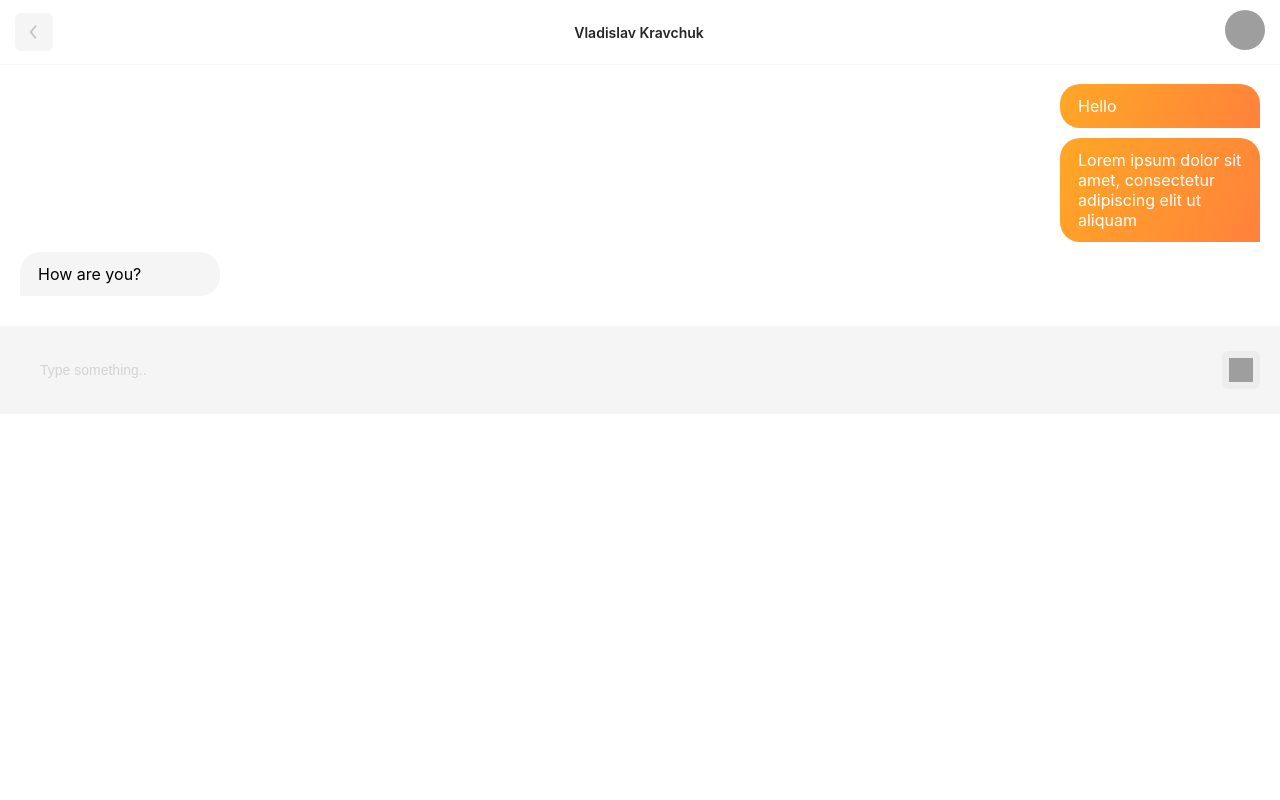
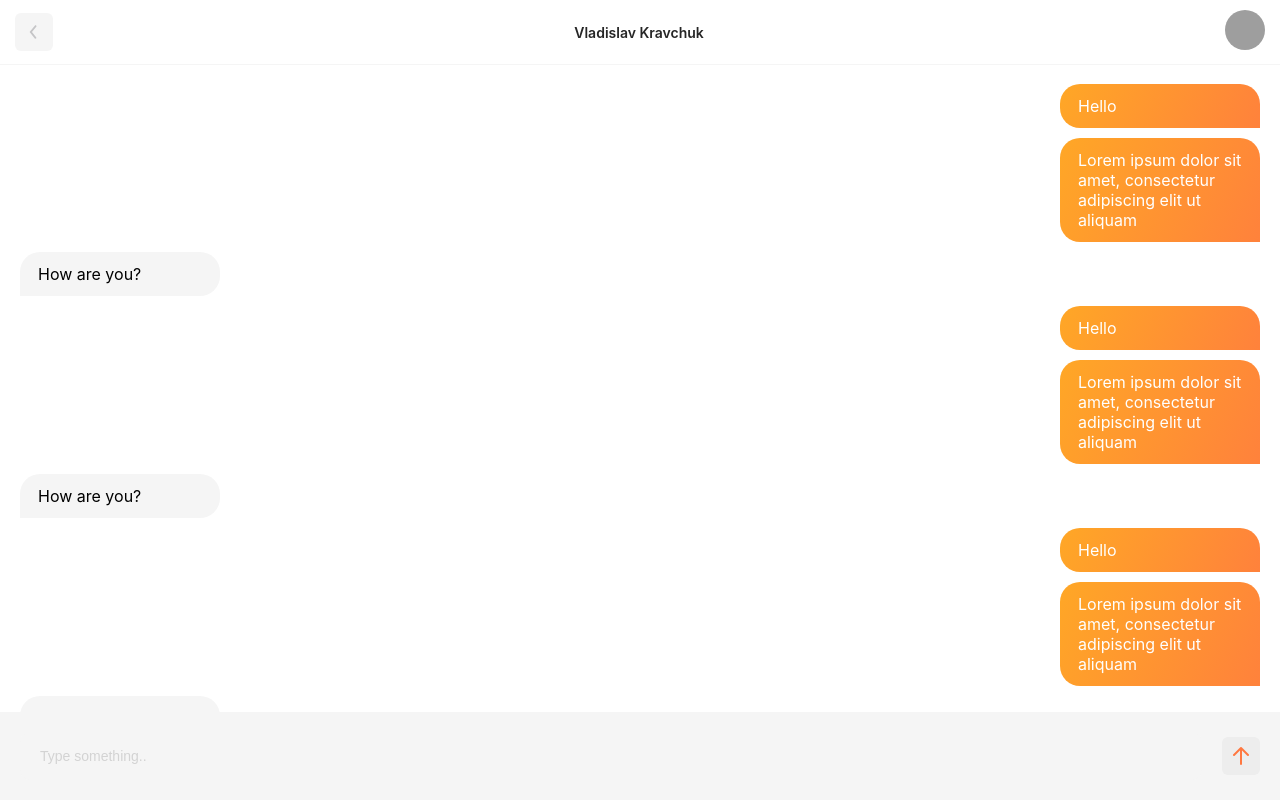
Before and after one commit to kravchuk21/FeedBack-frontend, a Next.js app: page /dialog/123k21m1123ouawe in a window 1280 px wide. Built offline with nearby package versions, Linux system fonts and the light colour scheme; grey boxes are pictures that could not be loaded.

Commit message:
Dialog page bubble scroll

```diff
--- a/pages/dialog/[id].tsx
+++ b/pages/dialog/[id].tsx
@@ -12,7 +12,7 @@ const Dialog: NextPage = () => {
     const router = useRouter()
 
     return (
-        <div>
+        <div className={styles.dialog}>
             <Head>
                 <title>Create Next App</title>
                 <meta name="description" content="Generated by create next app"/>
@@ -23,10 +23,25 @@ const Dialog: NextPage = () => {
                 <div className={styles.dialogHeaderInfo}>
                     <h3 className={styles.dialogHeaderInfoFullName}>Vladislav Kravchuk</h3>
                 </div>
-                    <Avatar path="/auth/register" fullName={"Vladislav Kravchuk"}
-                            avatarUrl={"https://images.unsplash.com/photo-1657264533870-187e6a18ac42?ixlib=rb-1.2.1&ixid=MnwxMjA3fDB8MHxwaG90by1wYWdlfHx8fGVufDB8fHx8&auto=format&fit=crop&w=387&q=80"}/>
+                <Avatar path="/auth/register" fullName={"Vladislav Kravchuk"}
+                        avatarUrl={"https://images.unsplash.com/photo-1657264533870-187e6a18ac42?ixlib=rb-1.2.1&ixid=MnwxMjA3fDB8MHxwaG90by1wYWdlfHx8fGVufDB8fHx8&auto=format&fit=crop&w=387&q=80"}/>
             </Header>
             <div className={styles.bubbleBlock}>
+                <Bubble text="Hello" isMe/>
+                <Bubble text="Lorem ipsum dolor sit amet, consectetur adipiscing elit ut aliquam" isMe/>
+                <Bubble text="How are you?" isMe={false}/>
+                <Bubble text="Hello" isMe/>
+                <Bubble text="Lorem ipsum dolor sit amet, consectetur adipiscing elit ut aliquam" isMe/>
+                <Bubble text="How are you?" isMe={false}/>
+                <Bubble text="Hello" isMe/>
+                <Bubble text="Lorem ipsum dolor sit amet, consectetur adipiscing elit ut aliquam" isMe/>
+                <Bubble text="How are you?" isMe={false}/>
+                <Bubble text="Hello" isMe/>
+                <Bubble text="Lorem ipsum dolor sit amet, consectetur adipiscing elit ut aliquam" isMe/>
+                <Bubble text="How are you?" isMe={false}/>
+                <Bubble text="Hello" isMe/>
+                <Bubble text="Lorem ipsum dolor sit amet, consectetur adipiscing elit ut aliquam" isMe/>
+                <Bubble text="How are you?" isMe={false}/>
                 <Bubble text="Hello" isMe/>
                 <Bubble text="Lorem ipsum dolor sit amet, consectetur adipiscing elit ut aliquam" isMe/>
                 <Bubble text="How are you?" isMe={false}/>
--- a/styles/Dialog.module.css
+++ b/styles/Dialog.module.css
@@ -1,3 +1,10 @@
+.dialog {
+    display: flex;
+    flex-direction: column;
+    justify-content: space-between;
+    height: 100vh;
+}
+
 .dialogHeaderInfo {
     display: flex;
     align-items: center;
@@ -12,4 +19,6 @@
 
 .bubbleBlock {
     padding: 20px;
+    overflow-y: auto;
+    flex: 1;
 }
```
Also changed, not shown: public/assets/icons/send.svg (added).
